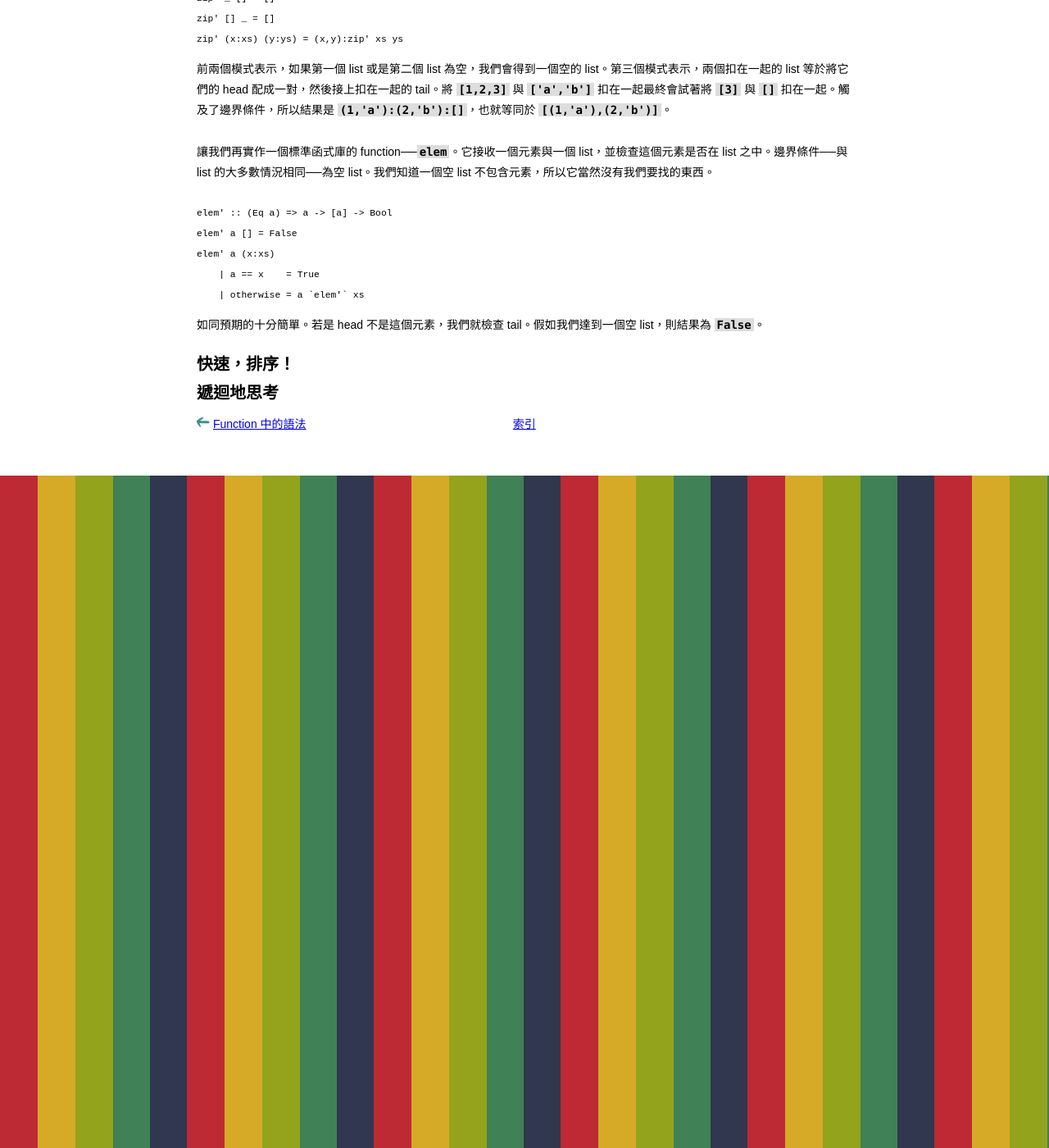
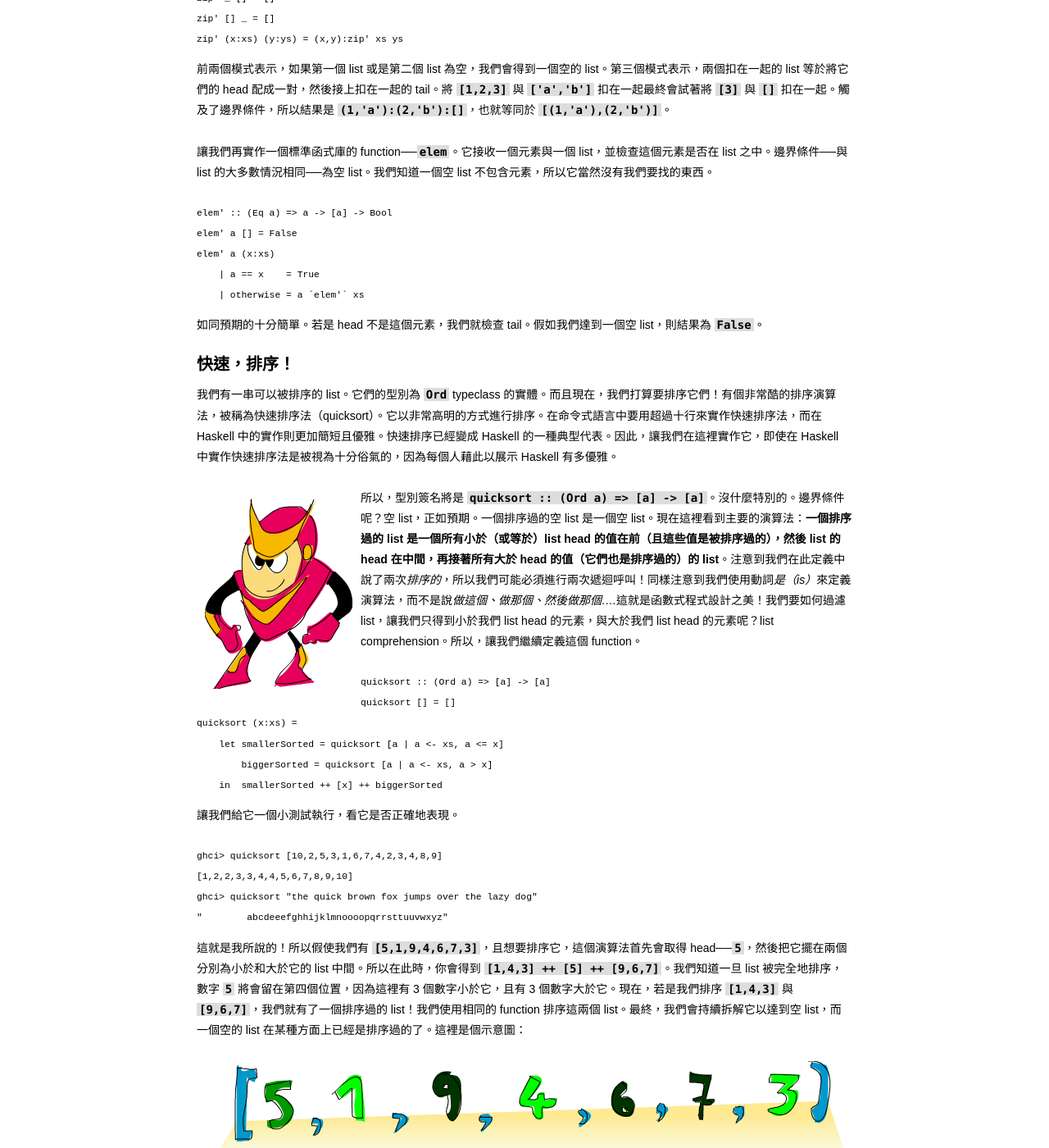
Before and after one commit to jason2506/lyah.zh-tw, a Jekyll site: the page built from recursion/index.md, in a window 1280 px wide and 1400 px high, scrolled down 3582 px. Shown: the whole window at 82% size. Built offline with Jekyll 4.4.1, drawn with Linux system fonts in a browser that asks for light colours; Markdown is read by kramdown in place of the engine named in the settings; some of the changed text lies outside the part shown.

Commit message:
Translate fourth section in Chapter 5.

```diff
--- a/recursion/index.md
+++ b/recursion/index.md
@@ -126,4 +126,33 @@ elem' a (x:xs)
 
 ## <a name="quick-sort">快速，排序！</a>
 
+我們有一串可以被排序的 list。它們的型別為 `Ord` typeclass 的實體。而且現在，我們打算要排序它們！有個非常酷的排序演算法，被稱為快速排序法（quicksort）。它以非常高明的方式進行排序。在命令式語言中要用超過十行來實作快速排序法，而在 Haskell 中的實作則更加簡短且優雅。快速排序已經變成 Haskell 的一種典型代表。因此，讓我們在這裡實作它，即使在 Haskell 中實作快速排序法是被視為十分俗氣的，因為每個人藉此以展示 Haskell 有多優雅。
+
+<img src="img/quickman.png" alt="quickman" style="float:left" />
+所以，型別簽名將是 `quicksort :: (Ord a) => [a] -> [a]`。沒什麼特別的。邊界條件呢？空 list，正如預期。一個排序過的空 list 是一個空 list。現在這裡看到主要的演算法：*一個排序過的 list 是一個所有小於（或等於）list head 的值在前（且這些值是被排序過的），然後 list 的 head 在中間，再接著所有大於 head 的值（它們也是排序過的）的 list*。注意到我們在此定義中說了兩次<i>排序的</i>，所以我們可能必須進行兩次遞迴呼叫！同樣注意到我們使用動詞<i>是（is）</i>來定義演算法，而不是說<i>做這個、做那個、然後做那個....</i>這就是函數式程式設計之美！我們要如何過濾 list，讓我們只得到小於我們 list head 的元素，與大於我們 list head 的元素呢？list comprehension。所以，讓我們繼續定義這個 function。
+
+<pre name="code" class="haskell:hs">
+quicksort :: (Ord a) => [a] -> [a]
+quicksort [] = []
+quicksort (x:xs) =
+    let smallerSorted = quicksort [a | a <- xs, a <= x]
+        biggerSorted = quicksort [a | a <- xs, a > x]
+    in  smallerSorted ++ [x] ++ biggerSorted
+</pre>
+
+讓我們給它一個小測試執行，看它是否正確地表現。
+
+<pre name="code" class="haskell:ghci">
+ghci> quicksort [10,2,5,3,1,6,7,4,2,3,4,8,9]
+[1,2,2,3,3,4,4,5,6,7,8,9,10]
+ghci> quicksort "the quick brown fox jumps over the lazy dog"
+"        abcdeeefghhijklmnoooopqrrsttuuvwxyz"
+</pre>
+
+這就是我所說的！所以假使我們有 `[5,1,9,4,6,7,3]`，且想要排序它，這個演算法首先會取得 head──`5`，然後把它擺在兩個分別為小於和大於它的 list 中間。所以在此時，你會得到 `[1,4,3] ++ [5] ++ [9,6,7]`。我們知道一旦 list 被完全地排序，數字 `5` 將會留在第四個位置，因為這裡有 3 個數字小於它，且有 3 個數字大於它。現在，若是我們排序 `[1,4,3]` 與 `[9,6,7]`，我們就有了一個排序過的 list！我們使用相同的 function 排序這兩個 list。最終，我們會持續拆解它以達到空 list，而一個空的 list 在某種方面上已經是排序過的了。這裡是個示意圖：
+
+<img src="img/quicksort.png" alt="quicksort" style="margin:10px auto 25px;display:block" />
+
+一個就定位且不會再移動的元素被表示為<span style="color:#FF6600;font-weight:bold;">橘色</span>。假使你從左到右閱讀它，你會看到排序過的 list。雖然這裡我們選擇 head 跟所有元素比較大小，不過我們也可以使用任何元素做比較。在快速排序法中，一個你用來比較大小的元素被稱為一個基準點（pivot）。在這裡它是<span style="color:#009900;font-weight:bold">綠色</span>的。我們選擇 head 是因為藉由模式匹配它很容易取得。小於基準點的元素為<span style="color:#0f0;font-weight:bold">亮綠色</span>，而大於基準點的元素為<span style="color:#030;font-weight:bold">深綠色</span>。黃色漸層的東西表示快速排序的一個 application。
+
 ## <a name="thinking-recursively">遞迴地思考</a>
```
Also changed, not shown: img/quickman.png (added), img/quicksort.png (added).
